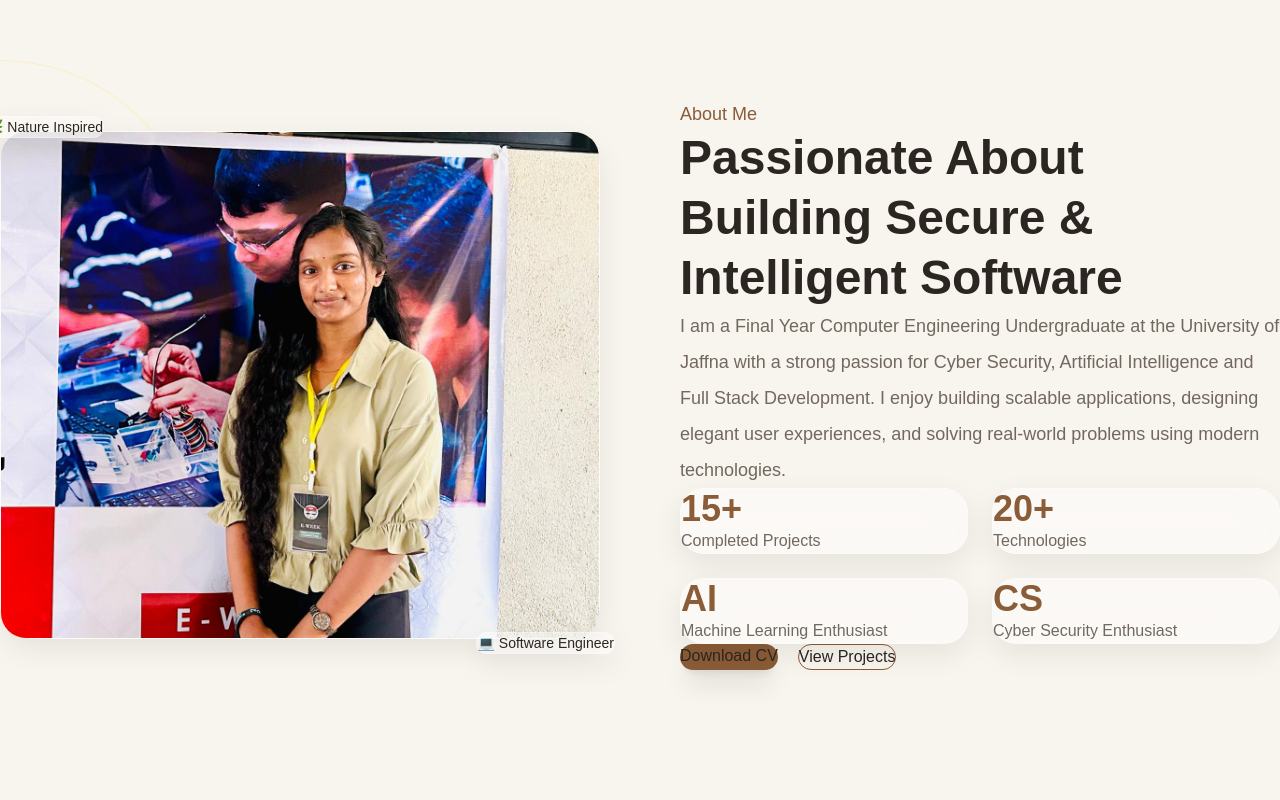
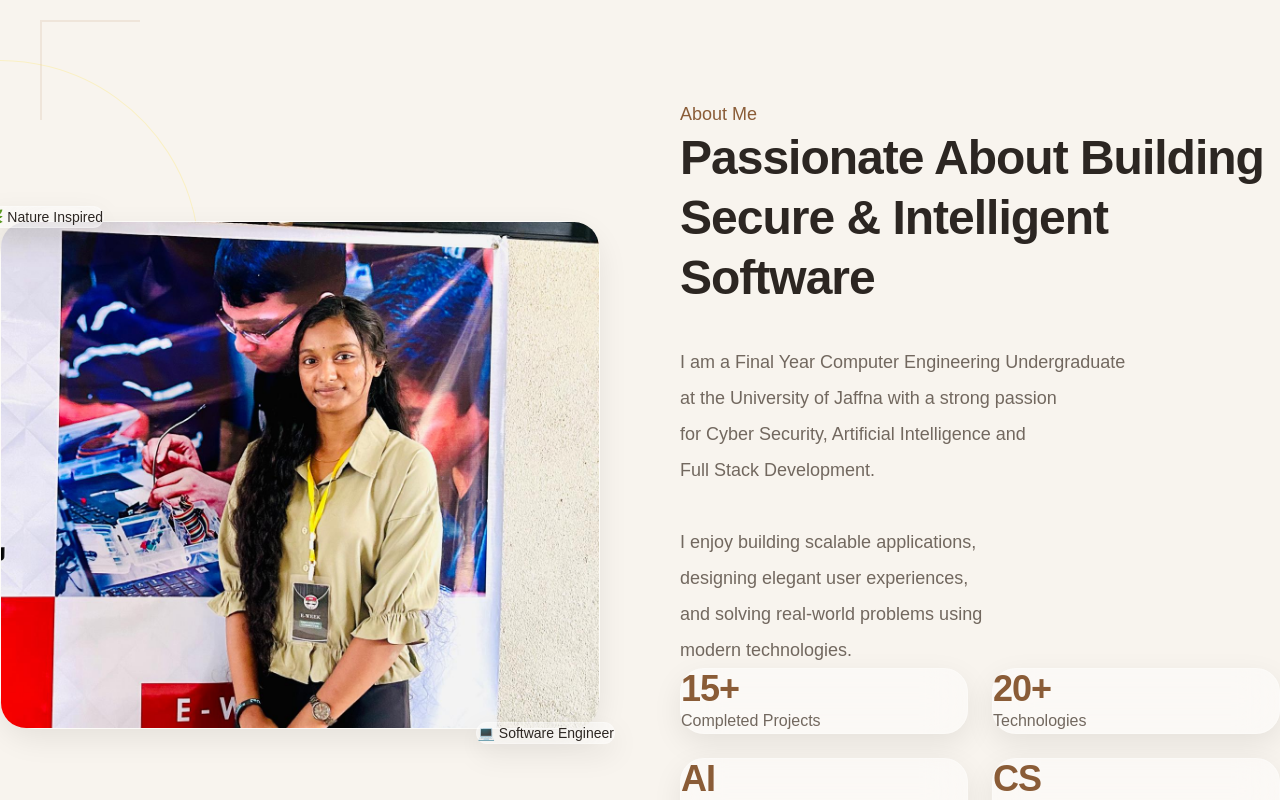
Before and after one commit to VeeQubit/portfolio-website, a React (Vite) app: page / in a window 1280 px wide. Shown: the part 820-1620 px from the top of the page. Built offline with nearby package versions, Linux system fonts and the light colour scheme.

Commit message:
feat: complete hero section with js

```diff
--- /dev/null
+++ b/src/data/aboutData.js
@@ -0,0 +1,61 @@
+import profile from "../assets/images/profile.jpeg";
+
+const aboutData = {
+  sectionTitle: "About Me",
+
+  heading: "Passionate About Building Secure & Intelligent Software",
+
+  description: `
+I am a Final Year Computer Engineering Undergraduate
+at the University of Jaffna with a strong passion
+for Cyber Security, Artificial Intelligence and
+Full Stack Development.
+
+I enjoy building scalable applications,
+designing elegant user experiences,
+and solving real-world problems using
+modern technologies.
+`,
+
+  profileImage: profile,
+
+  topBadge: "🌿 Nature Inspired",
+
+  bottomBadge: "💻 Software Engineer",
+
+  buttons: {
+    resume: {
+      text: "Download CV",
+      href: "/resume.pdf",
+    },
+
+    projects: {
+      text: "View Projects",
+      href: "#projects",
+    },
+  },
+
+  stats: [
+    {
+      value: "15+",
+      label: "Completed Projects",
+    },
+
+    {
+      value: "20+",
+      label: "Technologies",
+    },
+
+    {
+      value: "AI",
+      label: "Machine Learning Enthusiast",
+    },
+
+    {
+      value: "CS",
+      label: "Cyber Security Enthusiast",
+    },
+  ],
+};
+
+export default aboutData;
--- a/src/sections/About/About.jsx
+++ b/src/sections/About/About.jsx
@@ -1,35 +1,18 @@
 import { motion } from "framer-motion";
 import Container from "../../components/layout/Container";
-import profile from "../../assets/images/profile.jpeg";
+import aboutData from "../../data/aboutData";
 
 function About() {
-
-return(
-
-<section
-
-id="about"
-
-className="relative py-28 overflow-hidden">
+  return (
+    <section id="about" className="relative py-28 overflow-hidden">
 
       <motion.div
-
-animate={{
-
-rotate:[0,360]
-
+        animate={{ rotate: [0, 360] }}
+        transition={{
+          repeat: Infinity,
+          duration: 60,
+          ease: "linear",
         }}
-
-transition={{
-
-repeat:Infinity,
-
-duration:60,
-
-ease:"linear"
-
-}}
-
         className="
           absolute
           left-[-200px]
@@ -39,95 +22,35 @@ h-[400px]
           rounded-full
           border
           border-yellow-300/20
-"/>
+        "
+      />
 
       <Container>
 
         <div className="grid lg:grid-cols-2 gap-20 items-center">
 
           <motion.div
-
-initial={{
-
-opacity:0,
-
-x:-60
-
-}}
-
-whileInView={{
-
-opacity:1,
-
-x:0
-
-}}
-
-transition={{
-
-duration:.8
-
-}}
-
-viewport={{
-
-once:true
-
-}}
-
+            initial={{ opacity: 0, x: -60 }}
+            whileInView={{ opacity: 1, x: 0 }}
+            transition={{ duration: 0.8 }}
+            viewport={{ once: true }}
             className="flex justify-center"
-
           >
 
-<div
-className="
-relative
-glass
-rounded-[35px]
-p-5">
+            <div className="relative glass rounded-[35px] p-5">
 
               <img
+                src={aboutData.profileImage}
+                alt="about"
+                className="rounded-[25px] w-full max-w-[380px]"
+              />
 
-src={profile}
-
-alt="about"
-
-className="
-rounded-[25px]
-w-full
-max-w-[380px]
-"/>
-
-<div
-className="
-absolute
--left-4
--top-4
-glass
-rounded-full
-px-5
-py-2
-text-sm
-">
-
-🌿 Nature Inspired
-
+              <div className="absolute -left-4 -top-4 glass rounded-full px-5 py-2 text-sm">
+                {aboutData.topBadge}
               </div>
 
-<div
-className="
-absolute
--bottom-4
--right-4
-glass
-rounded-full
-px-5
-py-2
-text-sm
-">
-
-💻 Software Engineer
-
+              <div className="absolute -bottom-4 -right-4 glass rounded-full px-5 py-2 text-sm">
+                {aboutData.bottomBadge}
               </div>
 
             </div>
@@ -135,147 +58,57 @@ text-sm
           </motion.div>
 
           <motion.div
-
-initial={{
-
-opacity:0,
-
-x:60
-
-}}
-
-whileInView={{
-
-opacity:1,
-
-x:0
-
-}}
-
-transition={{
-
-duration:.8
-
-}}
-
-viewport={{
-
-once:true
-
-}}
-
+            initial={{ opacity: 0, x: 60 }}
+            whileInView={{ opacity: 1, x: 0 }}
+            transition={{ duration: 0.8 }}
+            viewport={{ once: true }}
           >
 
             <p className="text-[var(--primary)] text-lg mb-3">
-
-About Me
-
+              {aboutData.sectionTitle}
             </p>
 
-<h2
-className="
-text-5xl
-font-bold
-leading-tight
-">
-
-Passionate About
-Building Secure &
-Intelligent Software
-
+            <h2 className="text-5xl font-bold leading-tight">
+              {aboutData.heading}
             </h2>
 
-<p
-className="
-mt-8
-leading-9
-text-lg
-text-[var(--text)]
-">
-
-I am a Final Year Computer Engineering Undergraduate
-at the University of Jaffna with a strong passion
-for Cyber Security, Artificial Intelligence and
-Full Stack Development.
-
-I enjoy building scalable applications,
-designing elegant user experiences,
-and solving real-world problems using
-modern technologies.
-
+            <p className="mt-8 leading-9 text-lg text-[var(--text)] whitespace-pre-line">
+              {aboutData.description}
             </p>
 
             <div className="grid grid-cols-2 gap-6 mt-12">
-<div className="glass hover-card rounded-3xl p-6">
 
+              {aboutData.stats.map((item, index) => (
+
+                <div
+                  key={index}
+                  className="glass hover-card rounded-3xl p-6"
+                >
                   <h3 className="text-4xl font-bold text-[var(--primary)]">
-    15+
+                    {item.value}
                   </h3>
 
                   <p className="mt-2 text-[var(--text)]">
-    Completed Projects
+                    {item.label}
                   </p>
 
                 </div>
 
-<div className="glass rounded-3xl p-6">
-
-  <h3 className="text-4xl font-bold text-[var(--primary)]">
-    20+
-  </h3>
-
-  <p className="mt-2 text-[var(--text)]">
-    Technologies
-  </p>
-
-</div>
-
-<div className="glass rounded-3xl p-6">
-
-  <h3 className="text-4xl font-bold text-[var(--primary)]">
-    AI
-  </h3>
-
-  <p className="mt-2 text-[var(--text)]">
-    Machine Learning Enthusiast
-  </p>
-
-</div>
-
-<div className="glass rounded-3xl p-6">
-
-  <h3 className="text-4xl font-bold text-[var(--primary)]">
-    CS
-  </h3>
-
-  <p className="mt-2 text-[var(--text)]">
-    Cyber Security Enthusiast
-  </p>
-
-</div>
+              ))}
 
             </div>
 
             <div className="flex flex-wrap gap-5 mt-12">
 
               <motion.a
-
                 whileHover={{
-
-      y:-3,
-
-      scale:1.04
-
+                  y: -3,
+                  scale: 1.04,
                 }}
-
                 whileTap={{
-
-      scale:.95
-
+                  scale: 0.95,
                 }}
-
-    href="/resume.pdf"
-
+                href={aboutData.buttons.resume.href}
                 className="
                   px-8
                   py-4
@@ -285,31 +118,19 @@ modern technologies.
                   shadow-xl
                   font-medium
                 "
-
               >
-
-    Download CV
-
+                {aboutData.buttons.resume.text}
               </motion.a>
 
               <motion.a
-
                 whileHover={{
-
-      y:-3,
-
-      scale:1.04
-
+                  y: -3,
+                  scale: 1.04,
                 }}
-
                 whileTap={{
-
-      scale:.95
-
+                  scale: 0.95,
                 }}
-
-    href="#projects"
-
+                href={aboutData.buttons.projects.href}
                 className="
                   px-8
                   py-4
@@ -320,11 +141,8 @@ modern technologies.
                   hover:text-white
                   duration-300
                 "
-
               >
-
-    View Projects
-
+                {aboutData.buttons.projects.text}
               </motion.a>
 
             </div>
@@ -336,9 +154,7 @@ modern technologies.
       </Container>
 
     </section>
-
   );
-
 }
 
 export default About;
--- a/src/styles/global.css
+++ b/src/styles/global.css
@@ -235,3 +235,100 @@ transition:.4s;
 transform:translateY(-8px);
 
 }
+/* ===============================
+BOTANICAL THEME
+=============================== */
+
+body::before{
+
+content:"";
+
+position:fixed;
+
+inset:0;
+
+pointer-events:none;
+
+opacity:.035;
+
+background-image:
+
+radial-gradient(circle at 20% 20%,rgba(212,180,108,.2),transparent 20%),
+
+radial-gradient(circle at 80% 70%,rgba(138,92,55,.15),transparent 25%);
+
+z-index:-2;
+
+}
+
+section{
+
+position:relative;
+
+}
+
+section::before{
+
+content:"";
+
+position:absolute;
+
+left:40px;
+
+top:40px;
+
+width:100px;
+
+height:100px;
+
+border-left:2px solid rgba(185,140,101,.15);
+
+border-top:2px solid rgba(185,140,101,.15);
+
+pointer-events:none;
+
+}
+
+section::after{
+
+content:"";
+
+position:absolute;
+
+right:40px;
+
+bottom:40px;
+
+width:100px;
+
+height:100px;
+
+border-right:2px solid rgba(185,140,101,.15);
+
+border-bottom:2px solid rgba(185,140,101,.15);
+
+pointer-events:none;
+
+}
+
+.hover-card{
+
+transition:.4s;
+
+}
+
+.hover-card:hover{
+
+transform:translateY(-10px);
+
+box-shadow:
+
+0 15px 40px rgba(0,0,0,.12);
+
+}
+
+h1,h2,h3{
+
+letter-spacing:-1px;
+
+}
```
Lines whose indentation alone changed are shown as unchanged.
